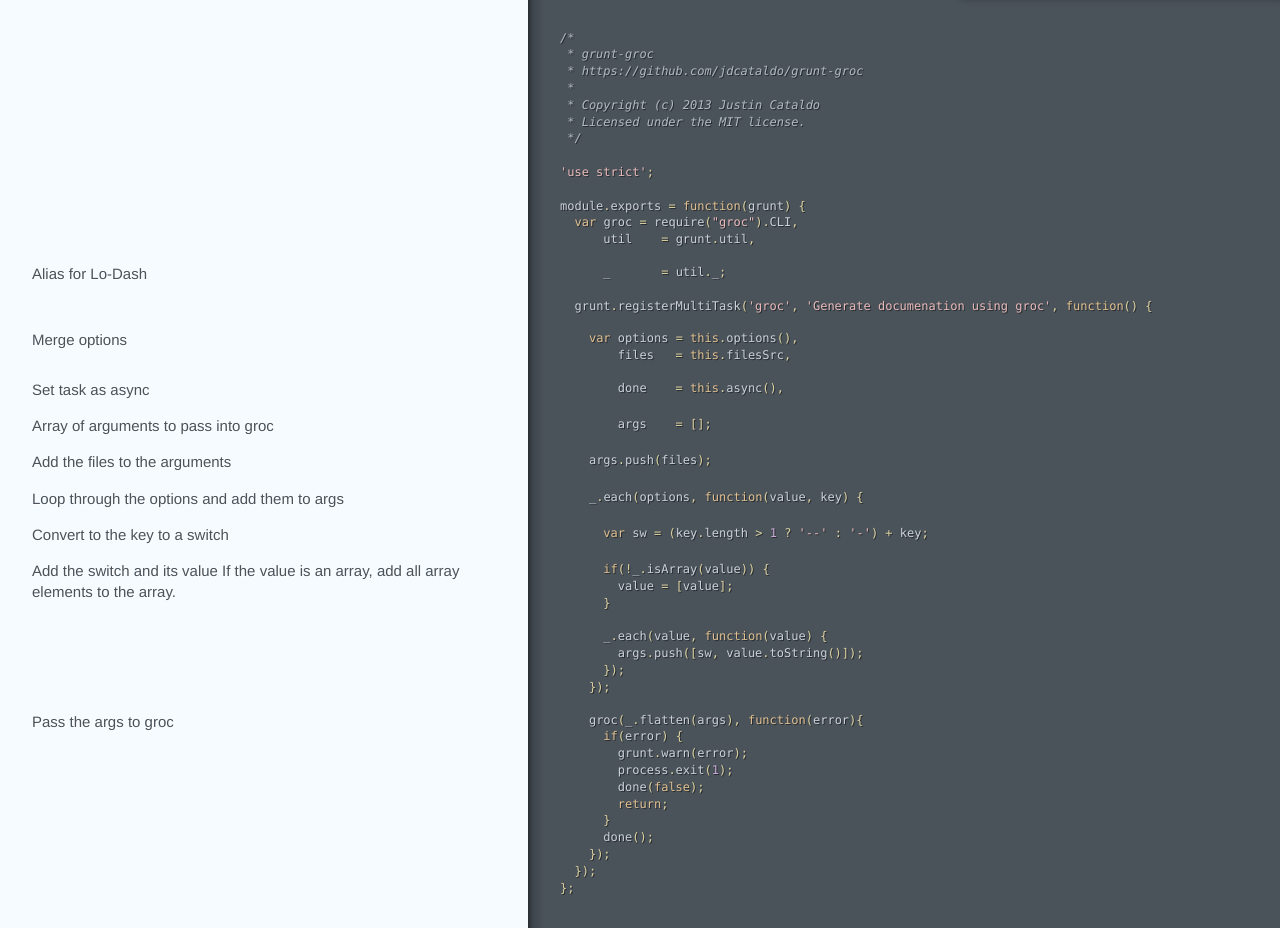
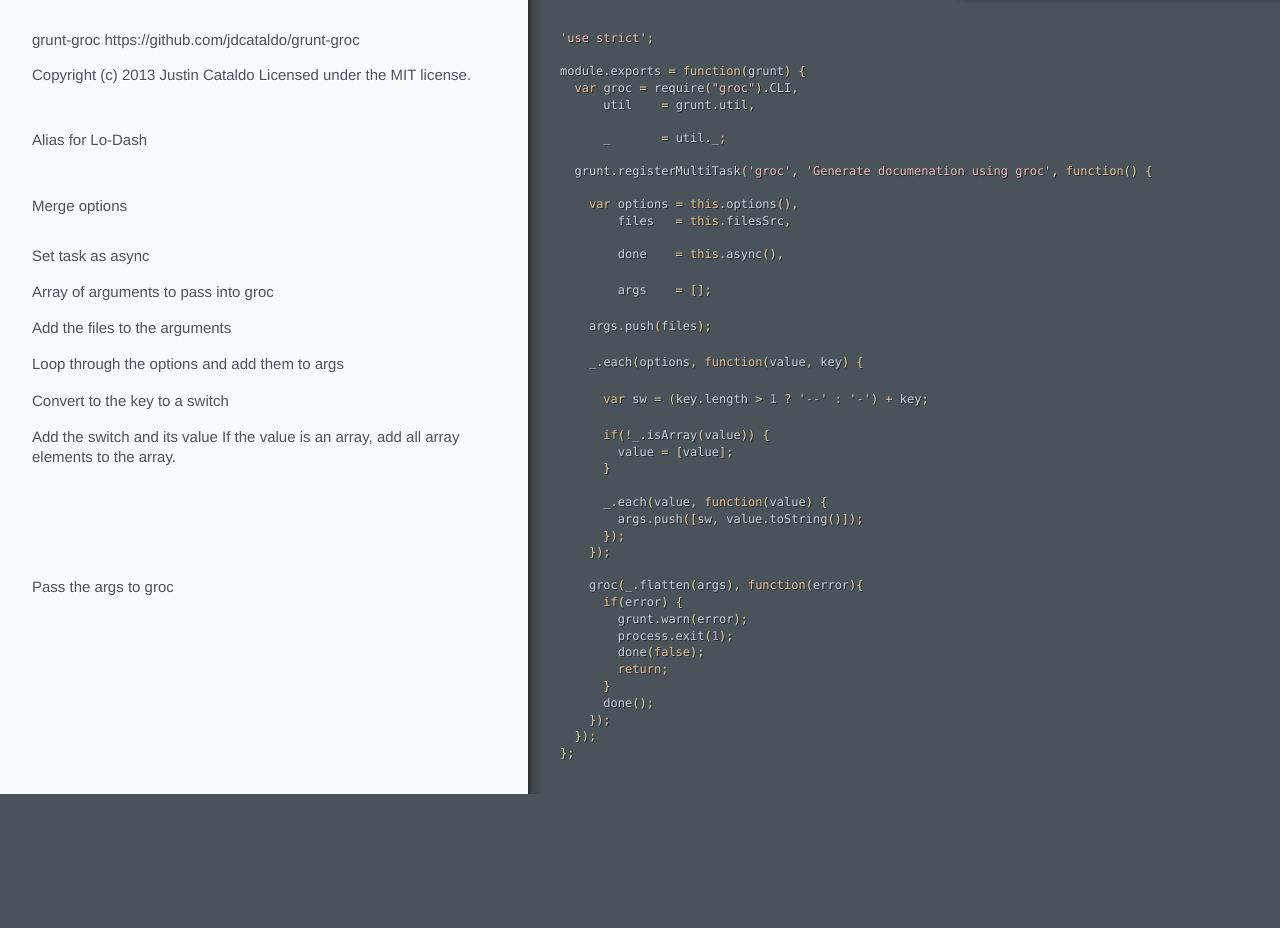
Before and after one commit to jdcataldo/grunt-groc, a plain HTML site: page tasks/groc.html in a window 1280 px wide. Shown: the part 36-964 px from the top of the page. After the commit the page ends 830 px from the top, so only its background shows below. Drawn offline with Linux system fonts and the light colour scheme.

Commit message:
Generated documentation for 2e63e33f5422adadac1459f890a0ff8854ecb0e8

```diff
--- a/tasks/groc.html
+++ b/tasks/groc.html
@@ -1,12 +1,8 @@
-<!DOCTYPE html><html lang="en"><head><title>tasks/groc</title></head><meta http-equiv="Content-Type" content="text/html; charset=utf-8"><meta name="viewport" content="width=device-width, initial-scale=1.0, minimum-scale=1.0, maximum-scale=1.0"><meta name="groc-relative-root" content="../"><meta name="groc-document-path" content="tasks/groc"><meta name="groc-project-path" content="tasks/groc.js"><meta name="groc-github-url" content="https://github.com/jdcataldo/grunt-groc"><link rel="stylesheet" type="text/css" media="all" href="../assets/style.css"><script type="text/javascript" src="../assets/behavior.js"></script><body><div id="meta"><div class="file-path"><a href="https://github.com/jdcataldo/grunt-groc/blob/master/tasks/groc.js">tasks/groc.js</a></div></div><div id="document"><div class="segment"><div class="code"><div class="wrapper"><span class="cm">/*</span>
-<span class="cm"> * grunt-groc</span>
-<span class="cm"> * https://github.com/jdcataldo/grunt-groc</span>
-<span class="cm"> *</span>
-<span class="cm"> * Copyright (c) 2013 Justin Cataldo</span>
-<span class="cm"> * Licensed under the MIT license.</span>
-<span class="cm"> */</span>
+<!DOCTYPE html><html lang="en"><head><title>tasks/groc</title></head><meta http-equiv="Content-Type" content="text/html; charset=utf-8"><meta name="viewport" content="width=device-width, initial-scale=1.0, minimum-scale=1.0, maximum-scale=1.0"><meta name="groc-relative-root" content="../"><meta name="groc-document-path" content="tasks/groc"><meta name="groc-project-path" content="tasks/groc.js"><meta name="groc-github-url" content="https://github.com/jdcataldo/grunt-groc"><link rel="stylesheet" type="text/css" media="all" href="../assets/style.css"><script type="text/javascript" src="../assets/behavior.js"></script><body><div id="meta"><div class="file-path"><a href="https://github.com/jdcataldo/grunt-groc/blob/master/tasks/groc.js">tasks/groc.js</a></div></div><div id="document"><div class="segment"><div class="comments"><div class="wrapper"><p>grunt-groc
+https://github.com/jdcataldo/grunt-groc</p>
 
-<span class="s1">&#39;use strict&#39;</span><span class="p">;</span>
+<p>Copyright (c) 2013 Justin Cataldo
+Licensed under the MIT license.</p></div></div><div class="code"><div class="wrapper"><span class="s1">&#39;use strict&#39;</span><span class="p">;</span>
 
 <span class="nx">module</span><span class="p">.</span><span class="nx">exports</span> <span class="o">=</span> <span class="kd">function</span><span class="p">(</span><span class="nx">grunt</span><span class="p">)</span> <span class="p">{</span>
   <span class="kd">var</span> <span class="nx">groc</span> <span class="o">=</span> <span class="nx">require</span><span class="p">(</span><span class="s2">&quot;groc&quot;</span><span class="p">).</span><span class="nx">CLI</span><span class="p">,</span>
```
